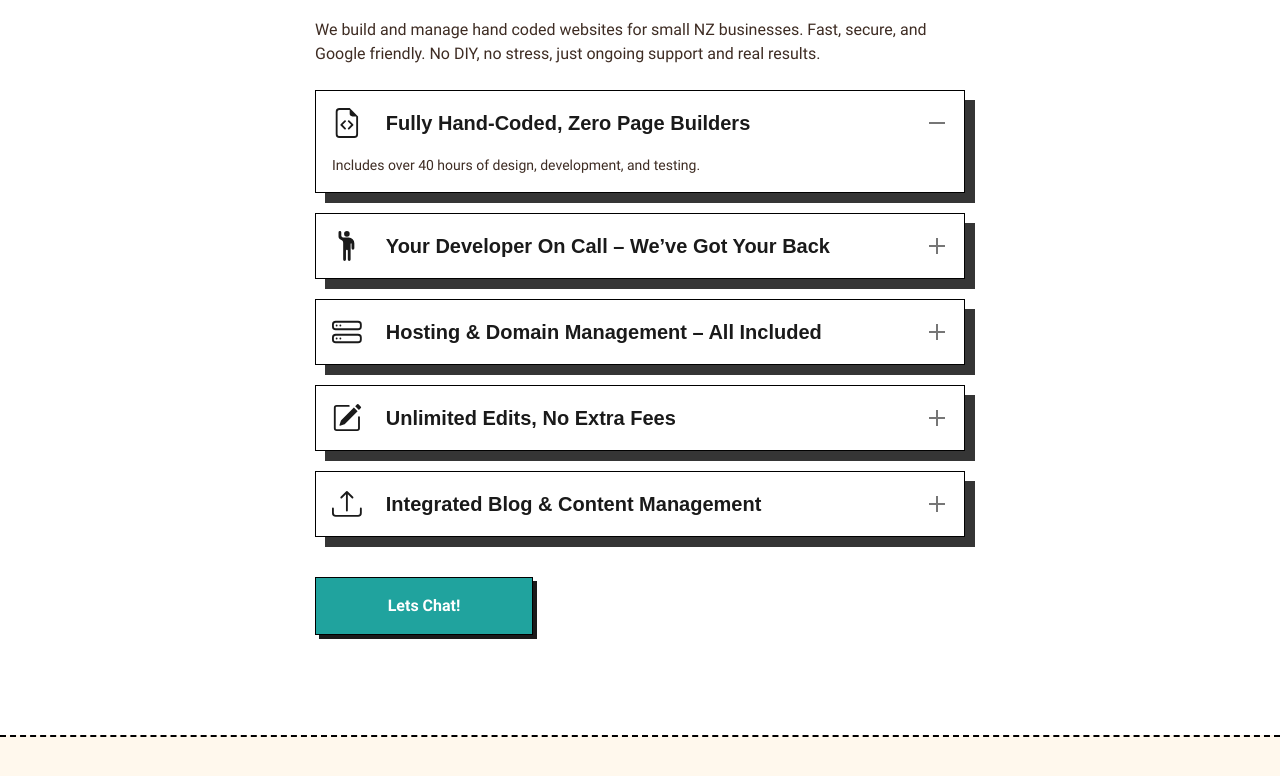
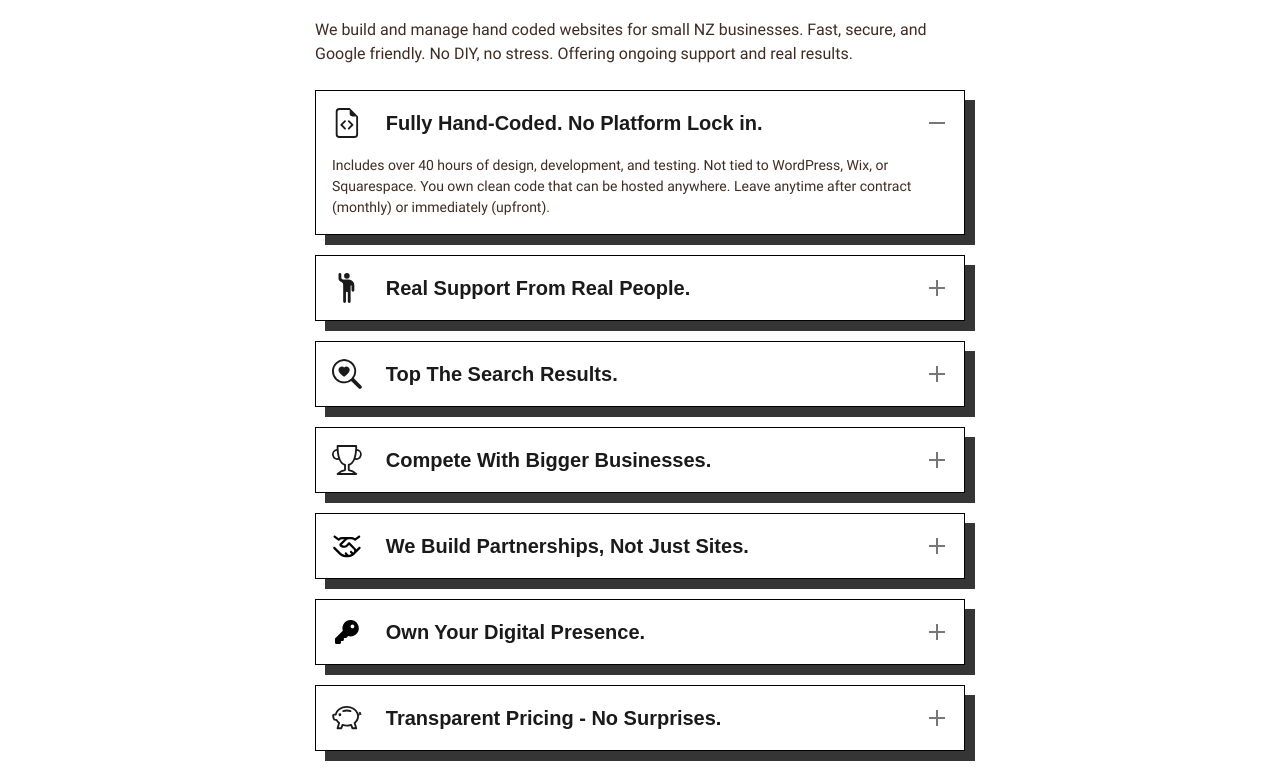
Before and after one commit to ThatLizardCanCode/SunlitSites, an Eleventy site: page src/index.html in a window 1280 px wide. Shown: the part 1664-2440 px from the top of the page. Built offline with nearby package versions, Linux system fonts and the light colour scheme; Eleventy itself is replaced by a stand-in of ours; files that its build step writes are made by us from their sources.

Commit message:
added icons updated index content

```diff
--- a/src/assets/sass/root.scss
+++ b/src/assets/sass/root.scss
@@ -49,6 +49,10 @@ body {
     /* prevents padding from affecting height and width */
     box-sizing: border-box;
 }
+
+// icons
+
+
 
 .cs-h4{
                 margin-top: 0.75rem;
--- a/src/index.html
+++ b/src/index.html
@@ -466,7 +466,7 @@ eleventyNavigation:
 				<span class="cs-topper">Whats in it for you?</span>
 				<h2 class="cs-title" id='hero-title'>Comprehensive Website Management. Its Covered.</h2>
 				<p class="cs-text">
-					We build and manage hand coded websites for small NZ businesses. Fast, secure, and Google friendly. No DIY, no stress, just ongoing support and real results.
+					We build and manage hand coded websites for small NZ businesses. Fast, secure, and Google friendly. No DIY, no stress. Offering ongoing support and real results.
             </p>
 				<ul class="cs-faq-group">
 					<li class="cs-faq-item active">
@@ -476,13 +476,13 @@ eleventyNavigation:
 								<path d="M8.646 6.646a.5.5 0 0 1 .708 0l2 2a.5.5 0 0 1 0 .708l-2 2a.5.5 0 0 1-.708-.708L10.293 9 8.646 7.354a.5.5 0 0 1 0-.708m-1.292 0a.5.5 0 0 0-.708 0l-2 2a.5.5 0 0 0 0 .708l2 2a.5.5 0 0 0 .708-.708L5.707 9l1.647-1.646a.5.5 0 0 0 0-.708"/>
 							</svg>
 							<span class="cs-button-text">
-								Fully Hand-Coded, Zero Page Builders
+								Fully Hand-Coded. No Platform Lock in.
 
                         </span>
 							<span class="cs-indicator" aria-hidden="true"></span>
 						</button>
 						<p class="cs-item-p">
-                        Includes over 40 hours of design, development, and testing.
+                        Includes over 40 hours of design, development, and testing.  Not tied to WordPress, Wix, or Squarespace. You own clean code that can be hosted anywhere. Leave anytime after contract (monthly) or immediately (upfront).
                     </p>
 					</li>
 					<li class="cs-faq-item ">
@@ -492,58 +492,84 @@ eleventyNavigation:
 								<path d="M8 3a1.5 1.5 0 1 0 0-3 1.5 1.5 0 0 0 0 3"/>
 							</svg>
 							<span class="cs-button-text">
-                            Your Developer On Call – We’ve Got Your Back
+                            Real Support From Real People.
                         </span>
 							<span class="cs-indicator" aria-hidden="true"></span>
 						</button>
 						<p class="cs-item-p">
-                        Direct access to your developer for urgent updates and advice.
+                        Call us, text us, meet in person. No offshore support centers, no ticket queues. Just real people who help local business.
                     </p>
 					</li>
 					<li class="cs-faq-item">
 						<button class="cs-button">
-							<svg xmlns="http://www.w3.org/2000/svg" width="32" height="32" fill="currentColor" class="bi bi-hdd-stack" viewBox="0 0 16 16">
-								<path d="M14 10a1 1 0 0 1 1 1v1a1 1 0 0 1-1 1H2a1 1 0 0 1-1-1v-1a1 1 0 0 1 1-1zM2 9a2 2 0 0 0-2 2v1a2 2 0 0 0 2 2h12a2 2 0 0 0 2-2v-1a2 2 0 0 0-2-2z"/>
-								<path d="M5 11.5a.5.5 0 1 1-1 0 .5.5 0 0 1 1 0m-2 0a.5.5 0 1 1-1 0 .5.5 0 0 1 1 0M14 3a1 1 0 0 1 1 1v1a1 1 0 0 1-1 1H2a1 1 0 0 1-1-1V4a1 1 0 0 1 1-1zM2 2a2 2 0 0 0-2 2v1a2 2 0 0 0 2 2h12a2 2 0 0 0 2-2V4a2 2 0 0 0-2-2z"/>
-								<path d="M5 4.5a.5.5 0 1 1-1 0 .5.5 0 0 1 1 0m-2 0a.5.5 0 1 1-1 0 .5.5 0 0 1 1 0"/>
-							</svg>
+
+							<svg xmlns="http://www.w3.org/2000/svg" width="32" height="32" fill="currentColor" class="bi bi-search-heart" viewBox="0 0 16 16">
+  <path d="M6.5 4.482c1.664-1.673 5.825 1.254 0 5.018-5.825-3.764-1.664-6.69 0-5.018"/>
+  <path d="M13 6.5a6.47 6.47 0 0 1-1.258 3.844q.06.044.115.098l3.85 3.85a1 1 0 0 1-1.414 1.415l-3.85-3.85a1 1 0 0 1-.1-.115h.002A6.5 6.5 0 1 1 13 6.5M6.5 12a5.5 5.5 0 1 0 0-11 5.5 5.5 0 0 0 0 11"/>
+</svg>
 							<span class="cs-button-text">
-                            Hosting & Domain Management – All Included
+                            Top The Search Results.
                         </span>
 							<span class="cs-indicator" aria-hidden="true"></span>
 						</button>
 						<p class="cs-item-p">
-                        Worry-free domain renewals and fast, secure hosting included.
+                       We'll make your site discoverable. Google My Business setup, keyword optimisation, fast speeds, mobile friendly. All major ranking factors.
                     </p>
 					</li>
 					<li class="cs-faq-item">
 						<button class="cs-button">
-							<svg xmlns="http://www.w3.org/2000/svg" width="32" height="32" fill="currentColor" class="bi bi-pencil-square" viewBox="0 0 16 16">
-								<path d="M15.502 1.94a.5.5 0 0 1 0 .706L14.459 3.69l-2-2L13.502.646a.5.5 0 0 1 .707 0l1.293 1.293zm-1.75 2.456-2-2L4.939 9.21a.5.5 0 0 0-.121.196l-.805 2.414a.25.25 0 0 0 .316.316l2.414-.805a.5.5 0 0 0 .196-.12l6.813-6.814z"/>
-								<path fill-rule="evenodd" d="M1 13.5A1.5 1.5 0 0 0 2.5 15h11a1.5 1.5 0 0 0 1.5-1.5v-6a.5.5 0 0 0-1 0v6a.5.5 0 0 1-.5.5h-11a.5.5 0 0 1-.5-.5v-11a.5.5 0 0 1 .5-.5H9a.5.5 0 0 0 0-1H2.5A1.5 1.5 0 0 0 1 2.5z"/>
-							</svg>
+
+<svg xmlns="http://www.w3.org/2000/svg" width="32" height="32" fill="currentColor" class="bi bi-trophy" viewBox="0 0 16 16">
+  <path d="M2.5.5A.5.5 0 0 1 3 0h10a.5.5 0 0 1 .5.5q0 .807-.034 1.536a3 3 0 1 1-1.133 5.89c-.79 1.865-1.878 2.777-2.833 3.011v2.173l1.425.356c.194.048.377.135.537.255L13.3 15.1a.5.5 0 0 1-.3.9H3a.5.5 0 0 1-.3-.9l1.838-1.379c.16-.12.343-.207.537-.255L6.5 13.11v-2.173c-.955-.234-2.043-1.146-2.833-3.012a3 3 0 1 1-1.132-5.89A33 33 0 0 1 2.5.5m.099 2.54a2 2 0 0 0 .72 3.935c-.333-1.05-.588-2.346-.72-3.935m10.083 3.935a2 2 0 0 0 .72-3.935c-.133 1.59-.388 2.885-.72 3.935M3.504 1q.01.775.056 1.469c.13 2.028.457 3.546.87 4.667C5.294 9.48 6.484 10 7 10a.5.5 0 0 1 .5.5v2.61a1 1 0 0 1-.757.97l-1.426.356a.5.5 0 0 0-.179.085L4.5 15h7l-.638-.479a.5.5 0 0 0-.18-.085l-1.425-.356a1 1 0 0 1-.757-.97V10.5A.5.5 0 0 1 9 10c.516 0 1.706-.52 2.57-2.864.413-1.12.74-2.64.87-4.667q.045-.694.056-1.469z"/>
+</svg>
 							<span class="cs-button-text">
-                            Unlimited Edits, No Extra Fees
+                            Compete With Bigger Businesses.
                         </span>
 							<span class="cs-indicator" aria-hidden="true"></span>
 						</button>
 						<p class="cs-item-p">
-                        Keep your site content fresh with unlimited monthly updates.
+                        You get the same quality websites that $10K Auckland agencies deliver, at local prices. Level playing field.
                     </p>
 					</li>
 					<li class="cs-faq-item">
 						<button class="cs-button">
-							<svg xmlns="http://www.w3.org/2000/svg" width="32" height="32" fill="currentColor" class="bi bi-upload" viewBox="0 0 16 16">
-								<path d="M.5 9.9a.5.5 0 0 1 .5.5v2.5a1 1 0 0 0 1 1h12a1 1 0 0 0 1-1v-2.5a.5.5 0 0 1 1 0v2.5a2 2 0 0 1-2 2H2a2 2 0 0 1-2-2v-2.5a.5.5 0 0 1 .5-.5"/>
-								<path d="M7.646 1.146a.5.5 0 0 1 .708 0l3 3a.5.5 0 0 1-.708.708L8.5 2.707V11.5a.5.5 0 0 1-1 0V2.707L5.354 4.854a.5.5 0 1 1-.708-.708z"/>
-							</svg>
+<svg xmlns="http://www.w3.org/2000/svg" width="32" height="32" viewBox="0 0 640 640">
+<path d="M598.1 139.4C608.8 131.6 611.2 116.6 603.4 105.9C595.6 95.2 580.6 92.8 569.9 100.6L495.4 154.8L485.5 148.2C465.8 135 442.6 128 418.9 128L359.7 128L359.3 128L215.7 128C189 128 163.2 136.9 142.3 153.1L70.1 100.6C59.4 92.8 44.4 95.2 36.6 105.9C28.8 116.6 31.2 131.6 41.9 139.4L129.9 203.4C139.5 210.3 152.6 209.3 161 201L164.9 197.1C178.4 183.6 196.7 176 215.8 176L262.1 176L170.4 267.7C154.8 283.3 154.8 308.6 170.4 324.3L171.2 325.1C218 372 294 372 340.9 325.1L368 298L465.8 395.8C481.4 411.4 481.4 436.7 465.8 452.4L456 462.2L425 431.2C415.6 421.8 400.4 421.8 391.1 431.2C381.8 440.6 381.7 455.8 391.1 465.1L419.1 493.1C401.6 503.5 381.9 509.8 361.5 511.6L313 463C303.6 453.6 288.4 453.6 279.1 463C269.8 472.4 269.7 487.6 279.1 496.9L294.1 511.9L290.3 511.9C254.2 511.9 219.6 497.6 194.1 472.1L65 343C55.6 333.6 40.4 333.6 31.1 343C21.8 352.4 21.7 367.6 31.1 376.9L160.2 506.1C194.7 540.6 241.5 560 290.3 560L342.1 560L343.1 561L344.1 560L349.8 560C398.6 560 445.4 540.6 479.9 506.1L499.8 486.2C501 485 502.1 483.9 503.2 482.7C503.9 482.2 504.5 481.6 505.1 481L609 377C618.4 367.6 618.4 352.4 609 343.1C599.6 333.8 584.4 333.7 575.1 343.1L521.3 396.9C517.1 384.1 510 372 499.8 361.8L385 247C375.6 237.6 360.4 237.6 351.1 247L307 291.1C280.5 317.6 238.5 319.1 210.3 295.7L309 197C322.4 183.6 340.6 176 359.6 175.9L368.1 175.9L368.3 175.9L419.1 175.9C433.3 175.9 447.2 180.1 459 188L482.7 204C491.1 209.6 502 209.3 510.1 203.4L598.1 139.4z"/></svg>
 							<span class="cs-button-text">
-                            Integrated Blog & Content Management
+                            We Build Partnerships, Not Just Sites.
                         </span>
 							<span class="cs-indicator" aria-hidden="true"></span>
 						</button>
 						<p class="cs-item-p">
-                        Easily publish updates, projects, and announcements to your dedicated blog, projects, or news page anytime.
+                        We're invested in your success. Monthly clients get strategic advice, recommendations for improvements, and insights on what's working (or not).
+                    </p>
+					</li>
+										<li class="cs-faq-item">
+						<button class="cs-button">
+<svg xmlns="http://www.w3.org/2000/svg" width="32" height="32" viewBox="0 0 640 640"><!--!Font Awesome Free v7.0.1 by @fontawesome - https://fontawesome.com License - https://fontawesome.com/license/free Copyright 2025 Fonticons, Inc.--><path d="M400 416C497.2 416 576 337.2 576 240C576 142.8 497.2 64 400 64C302.8 64 224 142.8 224 240C224 258.7 226.9 276.8 232.3 293.7L71 455C66.5 459.5 64 465.6 64 472L64 552C64 565.3 74.7 576 88 576L168 576C181.3 576 192 565.3 192 552L192 512L232 512C245.3 512 256 501.3 256 488L256 448L296 448C302.4 448 308.5 445.5 313 441L346.3 407.7C363.2 413.1 381.3 416 400 416zM440 160C462.1 160 480 177.9 480 200C480 222.1 462.1 240 440 240C417.9 240 400 222.1 400 200C400 177.9 417.9 160 440 160z"/></svg>
+							<span class="cs-button-text">
+                            Own Your Digital Presence.
+                        </span>
+							<span class="cs-indicator" aria-hidden="true"></span>
+						</button>
+						<p class="cs-item-p">
+                    Whether you pay upfront or monthly, you're never locked in permanently. Upfront? You own it immediately. Monthly? Full ownership after 18 months. Either way, this is YOUR asset, your content, your domain, your website. We'll never hold it hostage or charge ransom fees to take it elsewhere.
+                    </p>
+					</li>
+										</li>
+										<li class="cs-faq-item">
+						<button class="cs-button">
+<svg xmlns="http://www.w3.org/2000/svg" width="32" height="32" fill="currentColor" class="bi bi-piggy-bank" viewBox="0 0 16 16">
+  <path d="M5 6.25a.75.75 0 1 1-1.5 0 .75.75 0 0 1 1.5 0m1.138-1.496A6.6 6.6 0 0 1 7.964 4.5c.666 0 1.303.097 1.893.273a.5.5 0 0 0 .286-.958A7.6 7.6 0 0 0 7.964 3.5c-.734 0-1.441.103-2.102.292a.5.5 0 1 0 .276.962"/>
+  <path fill-rule="evenodd" d="M7.964 1.527c-2.977 0-5.571 1.704-6.32 4.125h-.55A1 1 0 0 0 .11 6.824l.254 1.46a1.5 1.5 0 0 0 1.478 1.243h.263c.3.513.688.978 1.145 1.382l-.729 2.477a.5.5 0 0 0 .48.641h2a.5.5 0 0 0 .471-.332l.482-1.351c.635.173 1.31.267 2.011.267.707 0 1.388-.095 2.028-.272l.543 1.372a.5.5 0 0 0 .465.316h2a.5.5 0 0 0 .478-.645l-.761-2.506C13.81 9.895 14.5 8.559 14.5 7.069q0-.218-.02-.431c.261-.11.508-.266.705-.444.315.306.815.306.815-.417 0 .223-.5.223-.461-.026a1 1 0 0 0 .09-.255.7.7 0 0 0-.202-.645.58.58 0 0 0-.707-.098.74.74 0 0 0-.375.562c-.024.243.082.48.32.654a2 2 0 0 1-.259.153c-.534-2.664-3.284-4.595-6.442-4.595M2.516 6.26c.455-2.066 2.667-3.733 5.448-3.733 3.146 0 5.536 2.114 5.536 4.542 0 1.254-.624 2.41-1.67 3.248a.5.5 0 0 0-.165.535l.66 2.175h-.985l-.59-1.487a.5.5 0 0 0-.629-.288c-.661.23-1.39.359-2.157.359a6.6 6.6 0 0 1-2.157-.359.5.5 0 0 0-.635.304l-.525 1.471h-.979l.633-2.15a.5.5 0 0 0-.17-.534 4.65 4.65 0 0 1-1.284-1.541.5.5 0 0 0-.446-.275h-.56a.5.5 0 0 1-.492-.414l-.254-1.46h.933a.5.5 0 0 0 .488-.393m12.621-.857a.6.6 0 0 1-.098.21l-.044-.025c-.146-.09-.157-.175-.152-.223a.24.24 0 0 1 .117-.173c.049-.027.08-.021.113.012a.2.2 0 0 1 .064.199"/>
+</svg>
+							<span class="cs-button-text">
+                            Transparent Pricing - No Surprises.
+                        </span>
+							<span class="cs-indicator" aria-hidden="true"></span>
+						</button>
+						<p class="cs-item-p">
+							Clear, upfront, and honest pricing. We don't believe in hitting you with vague quotes and scope creep charges, we believe you deserve to know exactly what you're paying for.
                     </p>
 					</li>
 				</ul>
```
Also changed, not shown: src/_includes/layouts/base.html (+1 -0 lines), src/content/pages/webservice.html (+1 -1 lines), 1 other file.
